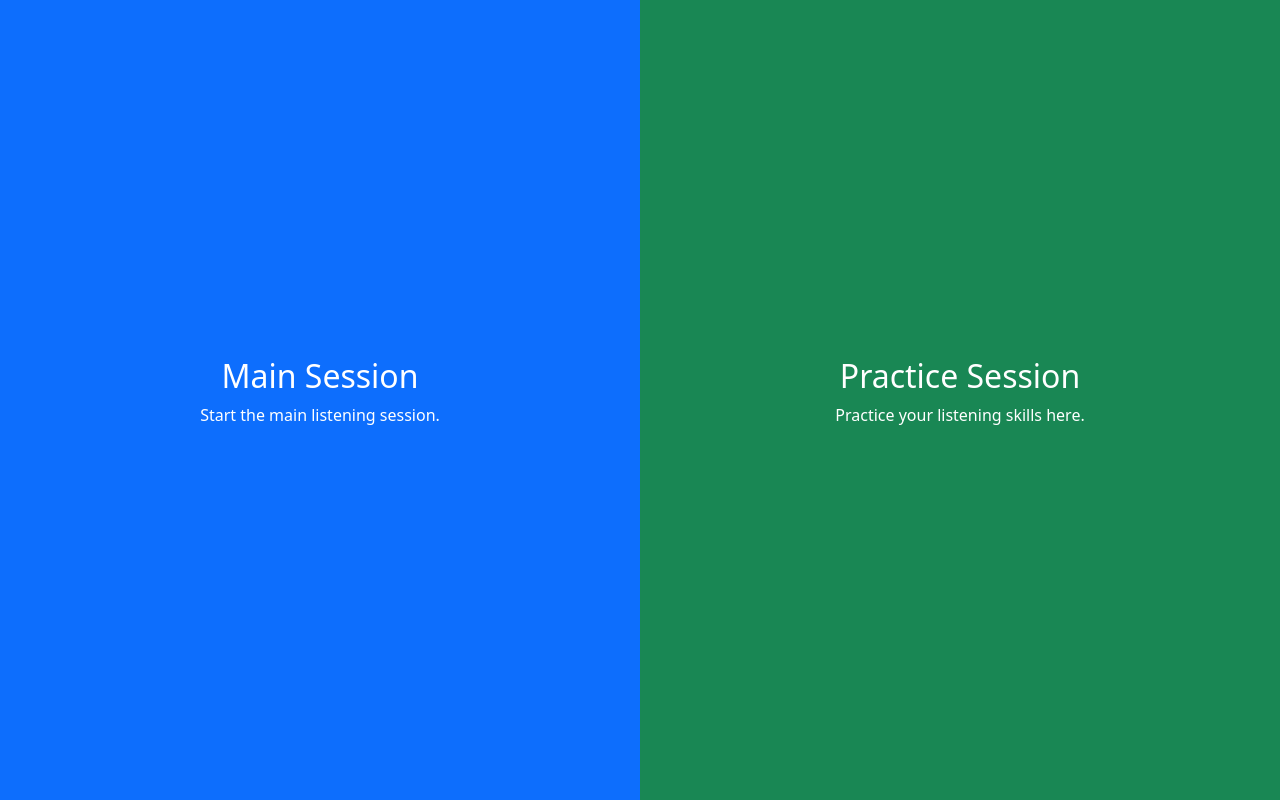
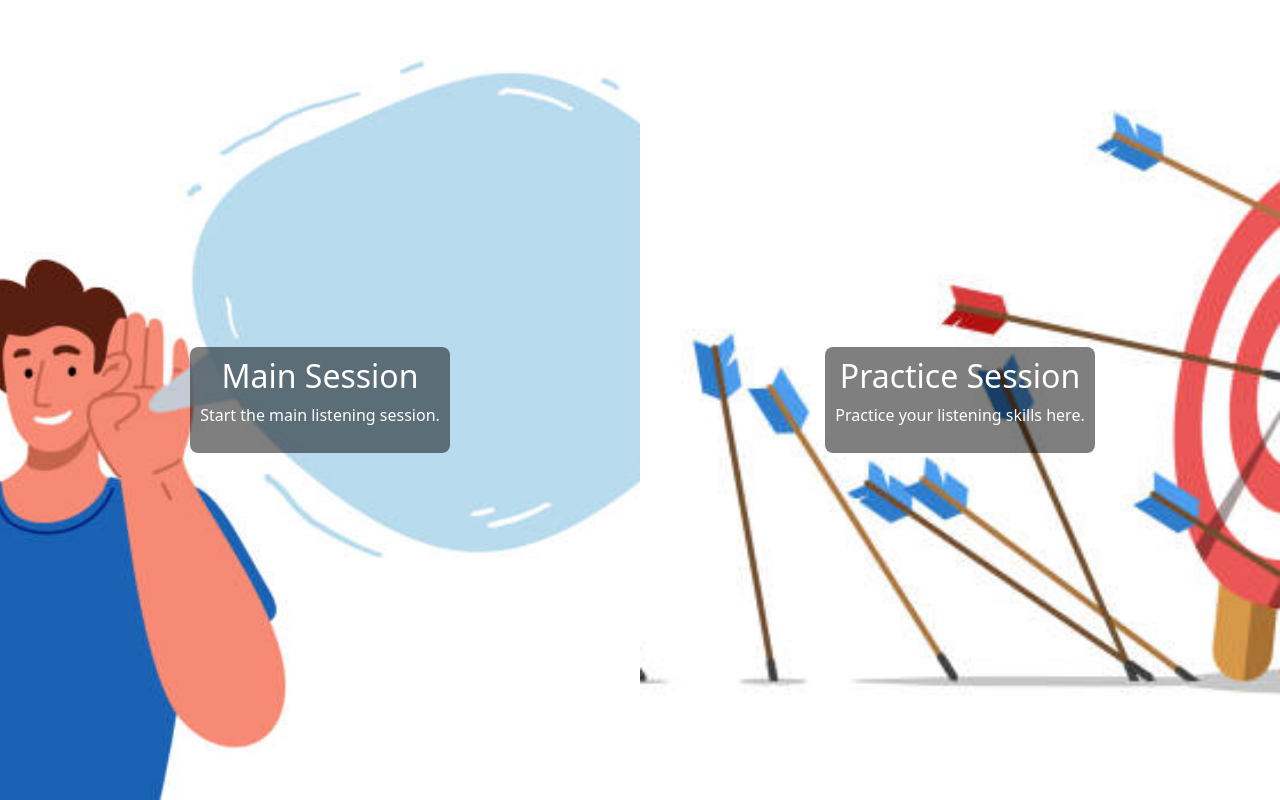
Before and after one commit to sachinthahasaranga/ResearchProject, a React (Vite) app in the folder frontend/: page /listening in a window 1280 px wide. Built offline with nearby package versions, Linux system fonts and the light colour scheme.

Commit message:
added poth main and practise session images

```diff
--- a/frontend/src/pages/ListeningHomePage.jsx
+++ b/frontend/src/pages/ListeningHomePage.jsx
@@ -1,4 +1,6 @@
 import { useNavigate } from "react-router-dom";
+import mainSessionImage from "../assets/Main_session.jpg"; // Import Main Session Image
+import practiceSessionImage from "../assets/practice_session.jpg"; // Import Practice Session Image
 
 const ListeningHomePage = () => {
   const navigate = useNavigate();
@@ -8,25 +10,39 @@ const ListeningHomePage = () => {
       className="d-flex m-0 p-0"
       style={{ width: "100vw", height: "100vh", position: "fixed", top: 0, left: 0 }}
     >
-      {/* Main Session - Left Side */}
+      {/* Main Session - Left Side (With Background Image) */}
       <div
-        className="d-flex align-items-center justify-content-center bg-primary text-white"
-        style={{ width: "50vw", height: "100vh", cursor: "pointer" }}
+        className="d-flex align-items-center justify-content-center text-white"
+        style={{
+          width: "50vw",
+          height: "100vh",
+          cursor: "pointer",
+          backgroundImage: `url(${mainSessionImage})`,
+          backgroundSize: "cover",
+          backgroundPosition: "center",
+        }}
         onClick={() => navigate("/main-session")}
       >
-        <div className="text-center">
+        <div className="text-center" style={{ backgroundColor: "rgba(0, 0, 0, 0.5)", padding: "10px", borderRadius: "8px" }}>
           <h2>Main Session</h2>
           <p>Start the main listening session.</p>
         </div>
       </div>
 
-      {/* Practice Session - Right Side */}
+      {/* Practice Session - Right Side (With Background Image) */}
       <div
-        className="d-flex align-items-center justify-content-center bg-success text-white"
-        style={{ width: "50vw", height: "100vh", cursor: "pointer" }}
+        className="d-flex align-items-center justify-content-center text-white"
+        style={{
+          width: "50vw",
+          height: "100vh",
+          cursor: "pointer",
+          backgroundImage: `url(${practiceSessionImage})`,
+          backgroundSize: "cover",
+          backgroundPosition: "center",
+        }}
         onClick={() => navigate("/practice-session")}
       >
-        <div className="text-center">
+        <div className="text-center" style={{ backgroundColor: "rgba(0, 0, 0, 0.5)", padding: "10px", borderRadius: "8px" }}>
           <h2>Practice Session</h2>
           <p>Practice your listening skills here.</p>
         </div>
```
Also changed, not shown: frontend/src/assets/Main_session.jpg (added).
